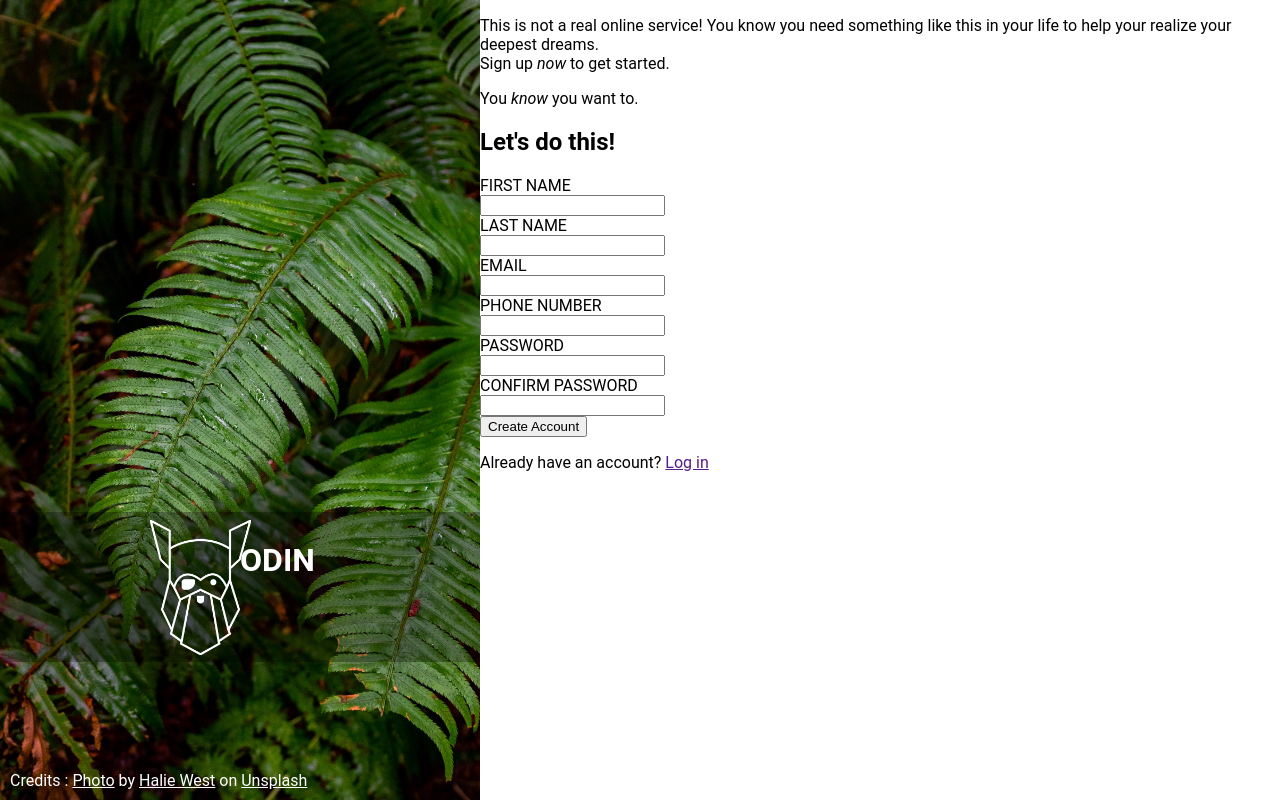
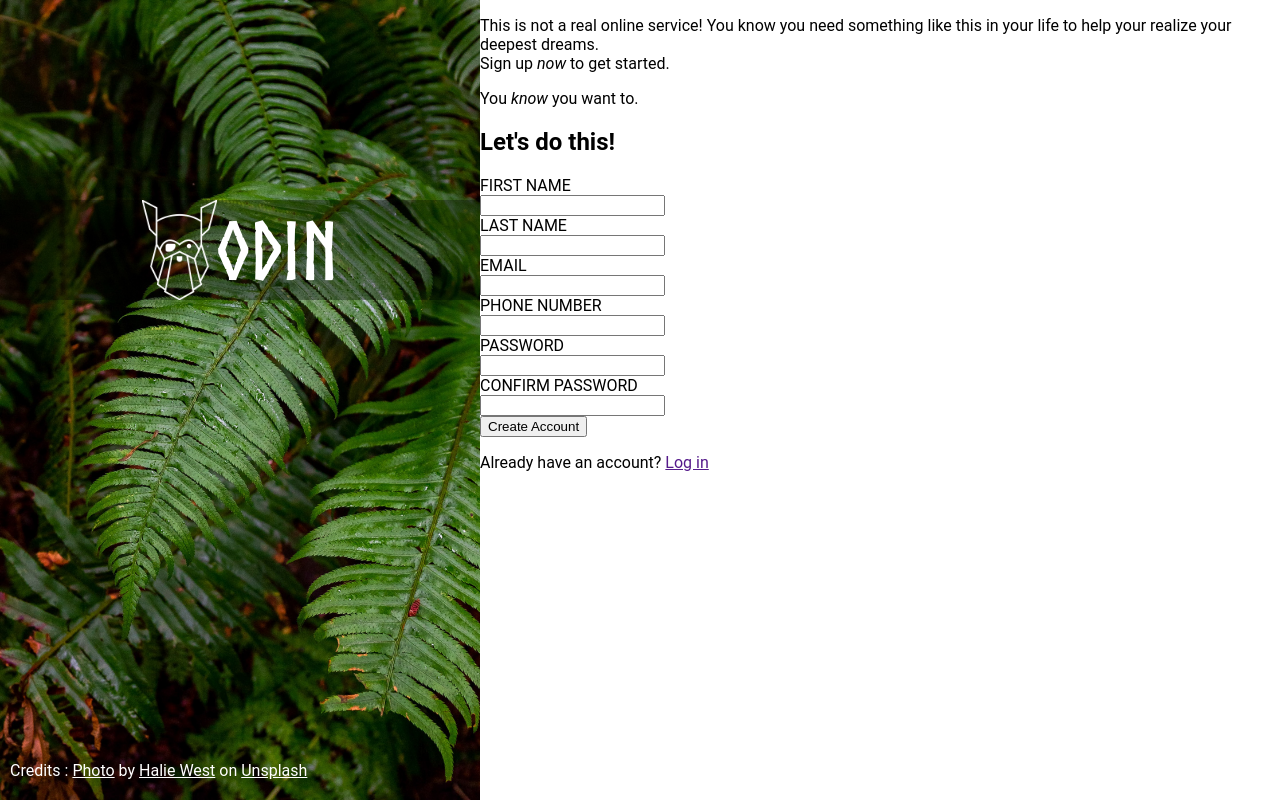
Before and after one commit to hugo-coisne/signup-form, a plain HTML site: page index.html in a window 1280 px wide. Drawn offline with Linux system fonts and the light colour scheme.

Commit message:
fix odin logo

```diff
--- a/index.html
+++ b/index.html
@@ -11,11 +11,6 @@
 
   <body>
     <div id="left">
-      <!--<img
-        src="assets/halie-west-25xggax4bSA-unsplash.jpg"
-        alt="background image with fern leaves"
-      />-->
-      <div id="dark">
       <div id="subdark">
             <div class="indark" id="1">
                 <img
@@ -26,7 +21,6 @@
             </div>
             <div class="indark" id="2">
                 <h1>ODIN</h1>
-              </div>
             </div>
         </div>
 
--- a/style.css
+++ b/style.css
@@ -1,3 +1,7 @@
+@font-face {
+    font-family:'Norse-Bold';
+    src:url('/assets/Norse-Bold.otf');
+}
 html {
     height:100%;
     width:100%;
@@ -15,48 +19,40 @@ body {
 #left {
     color:white;
     flex:3;
-    padding-top:40%;
     background-image: url("assets/halie-west-25xggax4bSA-unsplash.jpg");
     background-size: cover;
 }
 
-
-#left > img {
-    object-fit: cover;
-    position:fixed;
-    z-index: -1;
-}
-
-#dark{
-    background-color: rgba(0,0,0,0.3);
-    min-height:150px;
-    max-height:300px;
-    height:10%;
-    display: flex;
+#subdark {
+    position: relative;
+    top:25%;
+    background-color: rgba(0, 0, 0, 0.33);
+    height:15%;
+    max-height: 100px;
+    display:flex;
+    align-items: center;
     justify-content: center;
 }
 
-#subdark {
+.indark {
     height:100%;
-    min-width:180px;
-    display:flex;
+    font-family: 'Norse-Bold';
+    font-size:40px;
+    display: flex;
     align-items: center;
 }
 
-.indark {
-    width:50%;
-    height:90%;
-    padding: 10px 0px;
-    display:flex;
+h1 {
+    margin:0px;
 }
 
-#odin {
-    height:100%;
+.indark > img {
+    max-height: 100%;
 }
 
 .credits {
     position: absolute;
-    bottom:10px;
+    bottom:20px;
     left:10px;
 }
 
```
Lines whose indentation alone changed are shown as unchanged.
